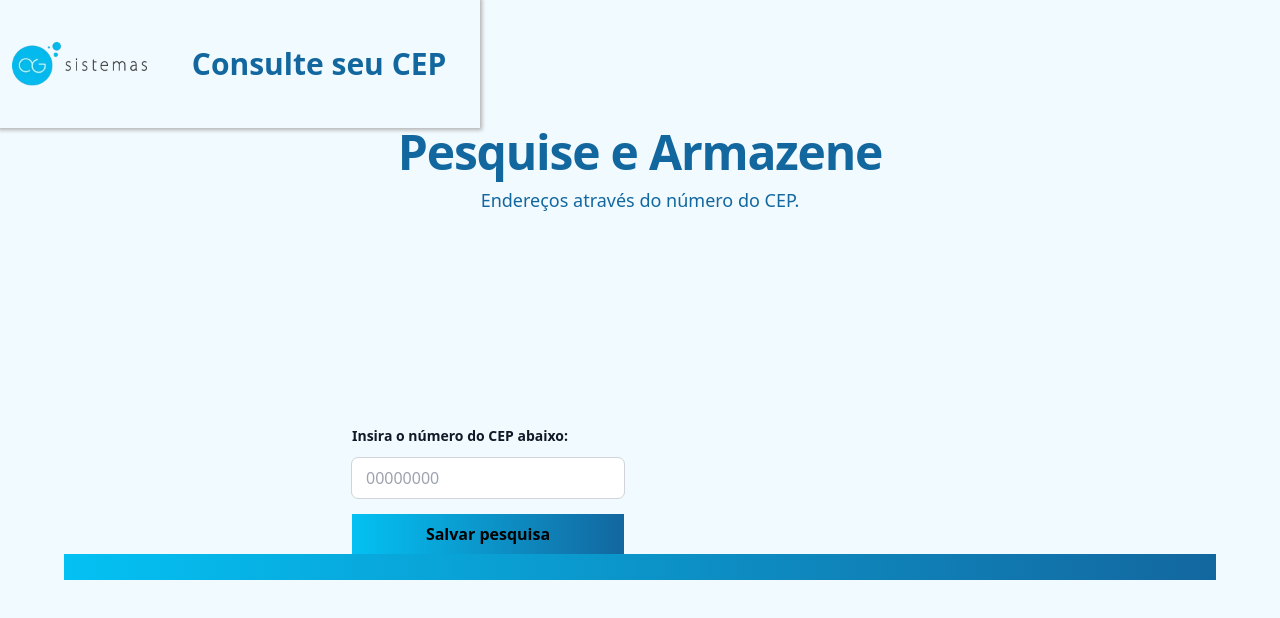
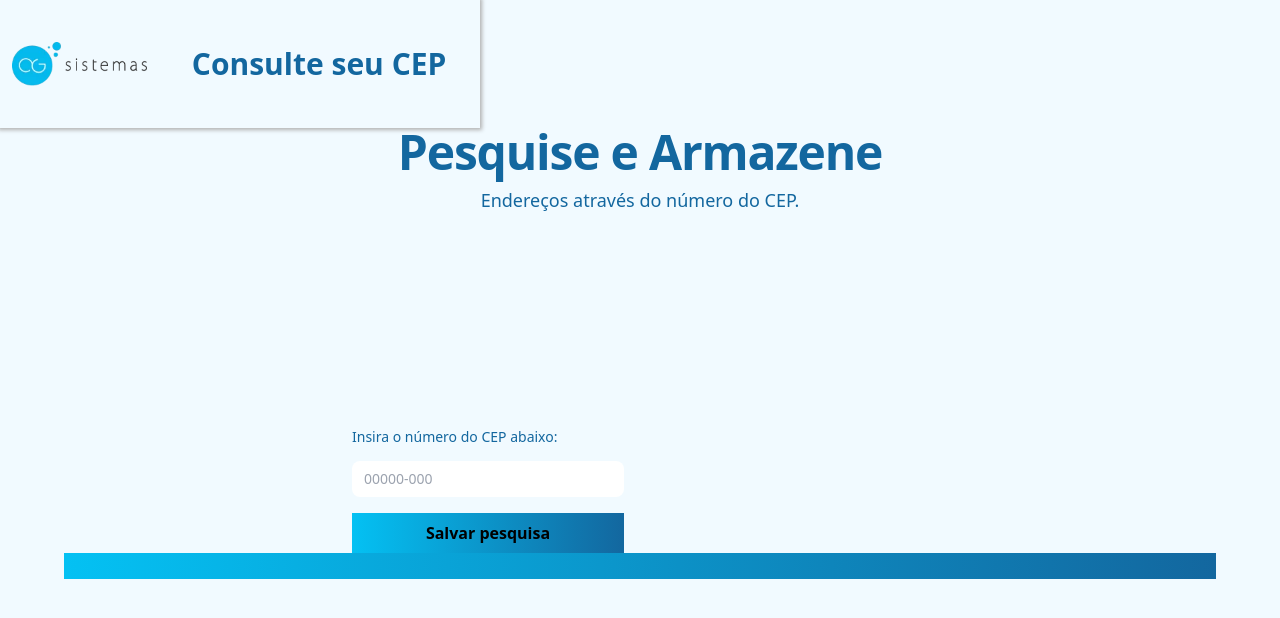
Before and after one commit to RodrigoNeoEx/frontChallenge, a React (Create React App) app: page / in a window 1280 px wide. Shown: the top 618 px of the page. Built offline with nearby package versions, Linux system fonts and the light colour scheme.

Commit message:
feat: changed some components to headlessUI

```diff
--- a/src/components/inputSection/InputSection.tsx
+++ b/src/components/inputSection/InputSection.tsx
@@ -7,6 +7,8 @@ import { saveAdress } from "../../utils/saveAdress";
 import useHydrateCeps from "../../hooks/useHydrateCeps";
 import normalizeCep from "../../utils/normalizeCEP";
 import { cacheReducer } from "../../hooks/useCepCache";
+import { Field, Input, Label } from '@headlessui/react'
+import clsx from 'clsx'
 
 
 const InputSection = () => {
@@ -27,16 +29,12 @@ const InputSection = () => {
 
   const handleValidation = async () => {
     const normalizedCep = normalizeCep(value);
-
     if (cepCache[normalizedCep]) {
         setData(cepCache[normalizedCep]);
         return;
     }
-
     await validateAndFetchCep(normalizedCep, setData, invalidCeps, setInvalidCeps, dispatchCache);
 };
-
-
 
   useEffect(() => {
     console.log("Cache atual de CEPs:", cepCache);
@@ -64,24 +62,23 @@ const InputSection = () => {
     <div className="px-6 sm:py-32 lg:px-8 pb-4">
       <form className="mx-auto mt-5 max-w-xl sm:mt-20" onSubmit={(e) => e.preventDefault()}>
         <div className="grid grid-cols-1 gap-x-8 gap-y-6 sm:grid-cols-2">
-          <div>
-            <label htmlFor="input-cep" className="block text-sm/6 font-semibold text-gray-900">
-              Insira o número do CEP abaixo:
-            </label>
-            <div className="mt-2.5 flex">
-              <input
+          <Field>
+            <Label className="text-sm/6 font-medium text-primary">Insira o número do CEP abaixo:</Label>
+            <Input
+              className={clsx(
+                'mt-3 block w-full rounded-lg border-none bg-secondary/4 py-1.5 px-3 text-sm/6 text-primary',
+                'focus:outline-none data-[focus]:outline-2 data-[focus]:-outline-offset-2 data-[focus]:outline-white/25'
+              )}
               type="text"
                     name="input-cep"
                     id="input-cep"
-                placeholder="00000000"
+                    placeholder="00000-000"
                     value={value}
                     onChange={handleChange}
                     onBlur={handleValidation}
                     onKeyDown={(e) => e.key === "Enter" && handleValidation()}
                     maxLength={9}
-                className="block w-full rounded-md bg-white px-3.5 py-2 text-base text-gray-900 outline outline-1 outline-gray-300 placeholder:text-gray-400 focus:outline-indigo-600"
             />
-            </div>
             <button
               className={`w-full font-bold py-2 px-4 inline-flex items-center mt-4 justify-center ${
                 alreadyExist ? "bg-[#13679f] cursor-not-allowed text-white" : "bg-gradient-to-r from-[#04C1F3] to-[#13679F]"
@@ -91,9 +88,8 @@ const InputSection = () => {
               disabled={alreadyExist}
             >
               {alreadyExist ? "CEP já salvo" : "Salvar pesquisa"}
-
             </button>
-          </div>
+          </Field>
         </div>
       </form>
       <Table data={data || {}} />
```
Lines whose indentation alone changed are shown as unchanged.
